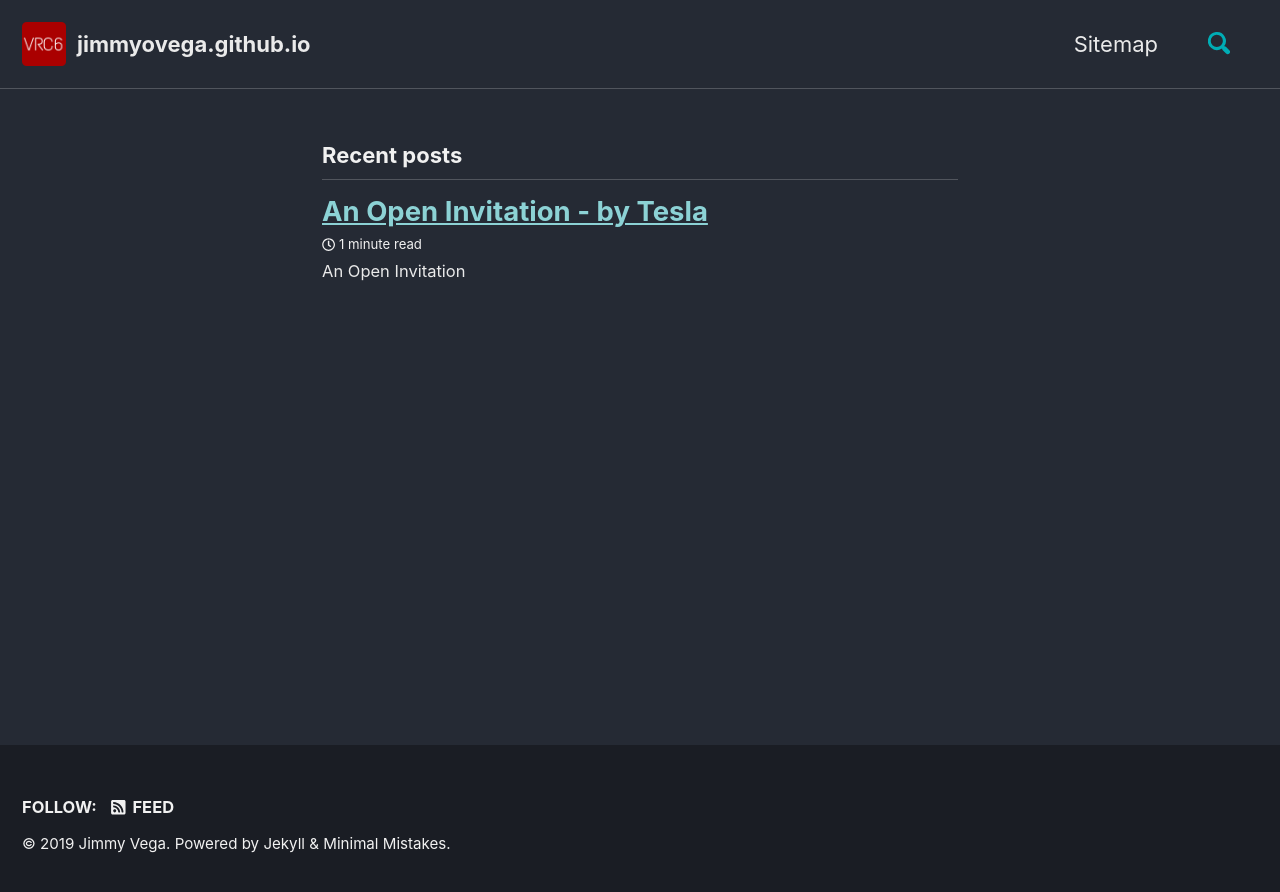
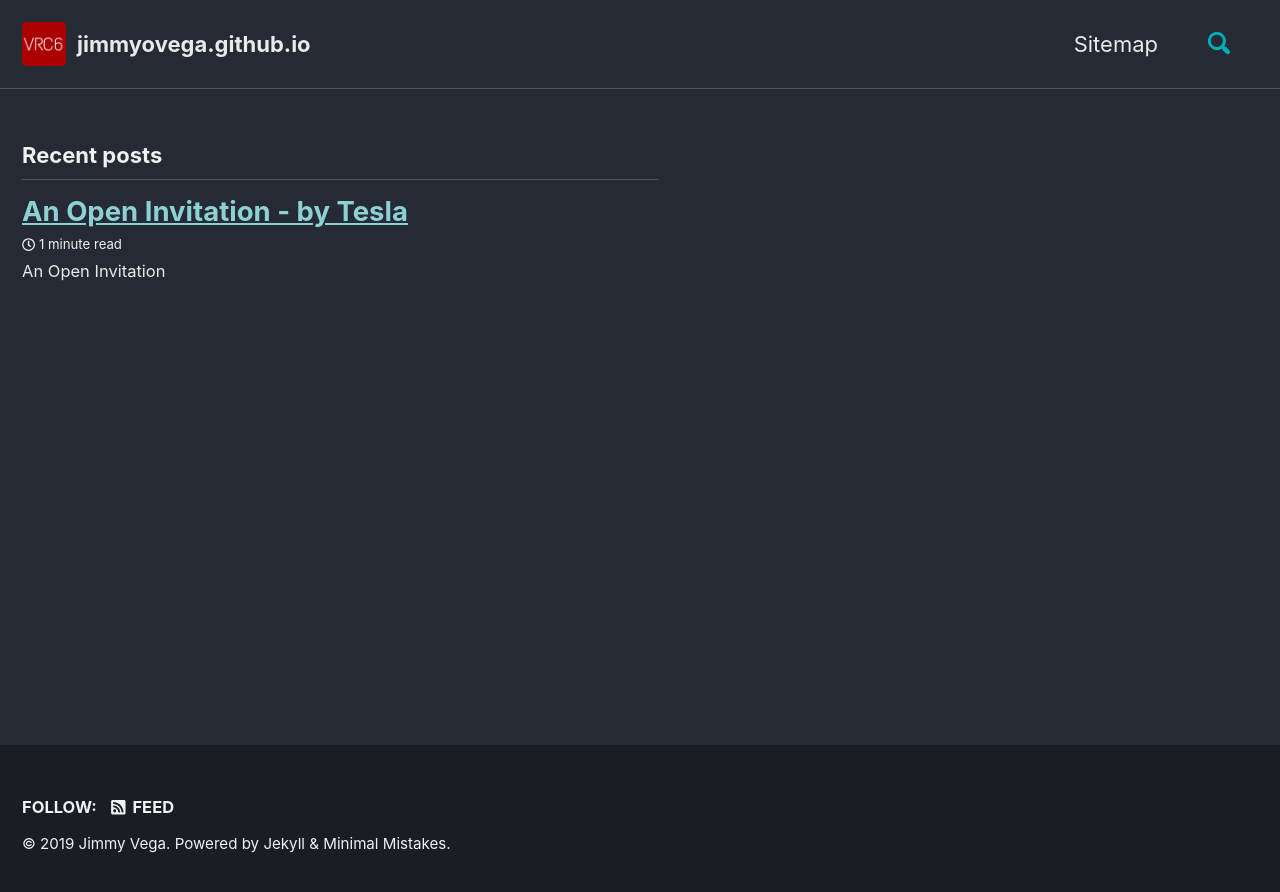
Before and after one commit to jimmyovega/jimmyovega.github.io, a Jekyll site: the page built from index.html, in a window 1280 px wide. Shown: the top 892 px of the page. Built offline with Jekyll 4.4.1, drawn with Linux system fonts in a browser that asks for light colours; cached includes are drawn as plain includes; nearby versions of some CDN libraries; the list of posts is cut into pages by our own code.

Commit message:
Update _archive.scss

```diff
--- a/_sass/minimal-mistakes/_archive.scss
+++ b/_sass/minimal-mistakes/_archive.scss
@@ -7,7 +7,7 @@
   margin-bottom: 2em;
 
   @include breakpoint($large) {
-    float: right;
+    float: left;
     width: calc(100% - #{$right-sidebar-width-narrow});
     padding-right: $right-sidebar-width-narrow;
   }
```
